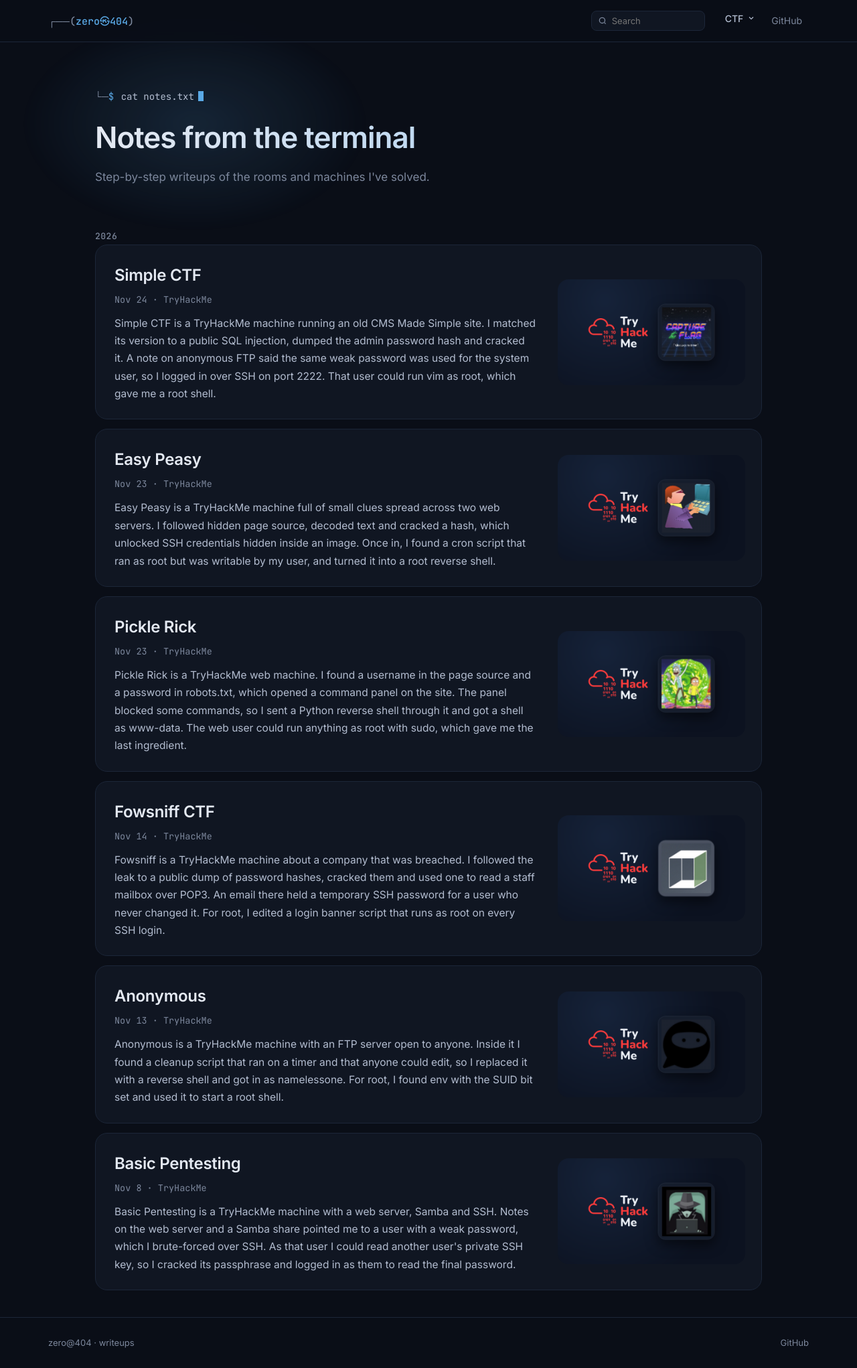
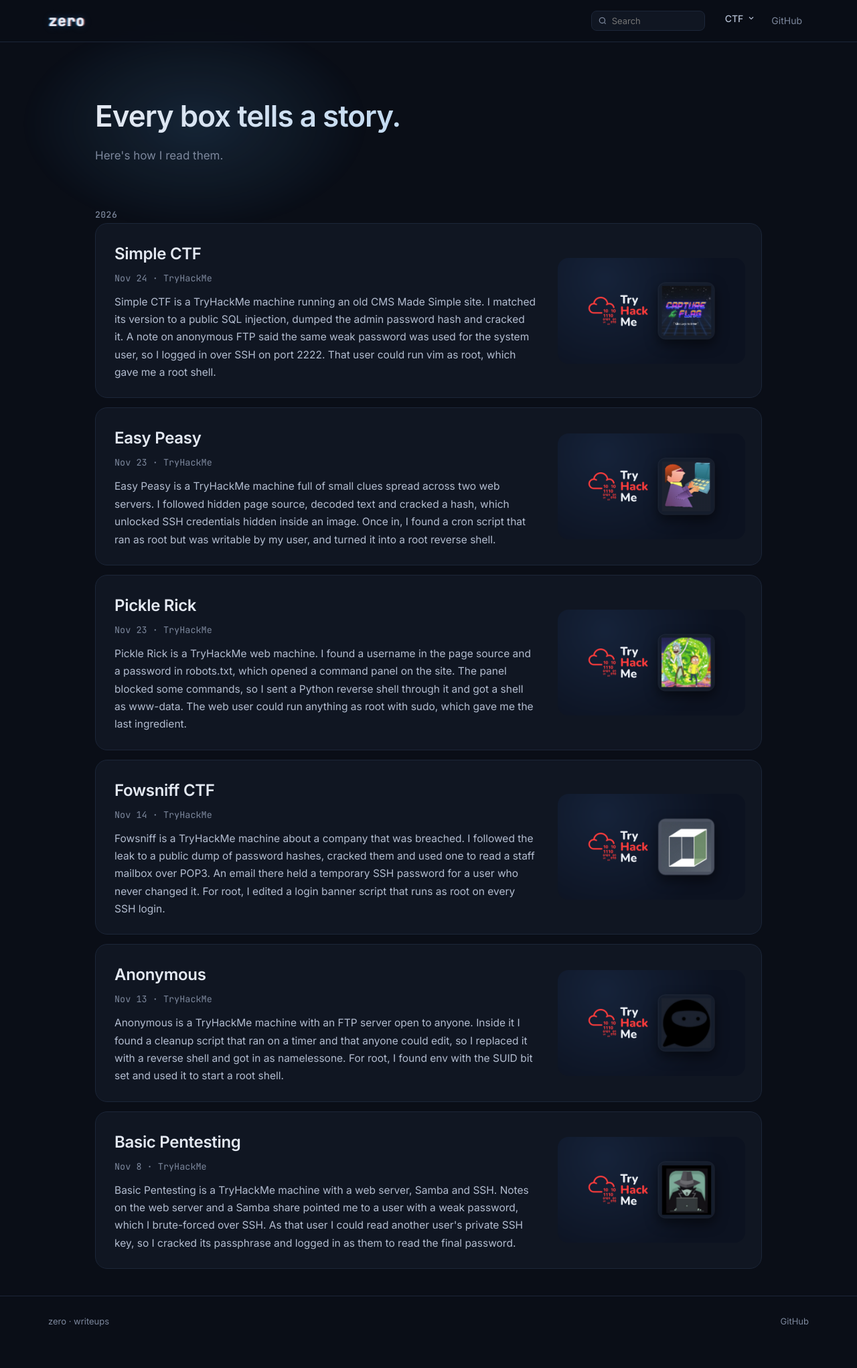
Before and after one commit to 10i-0/10i-0.github.io, a website: page index.html in a window 1280 px wide. Shown: the whole page at 67% size. After the commit the page ends 2010 px from the top, so only its background shows below. Drawn offline with Linux system fonts and the light colour scheme.

Commit message:
zero wordmark with soft glitch, new home phrase

```diff
--- a/assets/site.css
+++ b/assets/site.css
@@ -316,3 +316,30 @@ html,body{overflow-x:clip}
   .roombox{flex-wrap:wrap}
 }
 @media (max-width:820px){.item .d{order:0}}
+
+/* header wordmark: "zero" with a smooth, soft glitch */
+.me{display:inline-flex;align-items:center}
+.glitch{position:relative;display:inline-block;font:700 21px/1 "JetBrains Mono";letter-spacing:1px;color:var(--text);
+  text-shadow:0 0 14px rgba(var(--acc-rgb),.22);animation:gl-breathe 7s ease-in-out infinite}
+.glitch{isolation:isolate}.glitch::before,.glitch::after{content:attr(data-text);position:absolute;inset:0;z-index:-1;pointer-events:none;opacity:0;will-change:transform,opacity,clip-path}
+.glitch::before{color:#5aa9e6;animation:gl-a 7s cubic-bezier(.4,0,.2,1) infinite}
+.glitch::after{color:#e07a6e;animation:gl-b 7s cubic-bezier(.4,0,.2,1) infinite}
+/* a soft colour split that slides in and out, then two thin slices drift for a moment */
+@keyframes gl-a{
+  0%,80%{opacity:0;transform:translateX(0);clip-path:inset(0 0 0 0)}
+  83%{opacity:.7;transform:translateX(-1.5px);clip-path:inset(0 0 0 0)}
+  86%{opacity:.85;transform:translateX(-3px);clip-path:inset(18% 0 52% 0)}
+  88%{opacity:.85;transform:translateX(2px);clip-path:inset(58% 0 12% 0)}
+  90%{opacity:.6;transform:translateX(-1px);clip-path:inset(0 0 0 0)}
+  94%,100%{opacity:0;transform:translateX(0)}}
+@keyframes gl-b{
+  0%,80%{opacity:0;transform:translateX(0);clip-path:inset(0 0 0 0)}
+  83%{opacity:.6;transform:translateX(1.5px);clip-path:inset(0 0 0 0)}
+  86%{opacity:.8;transform:translateX(3px);clip-path:inset(60% 0 14% 0)}
+  88%{opacity:.8;transform:translateX(-2px);clip-path:inset(12% 0 62% 0)}
+  90%{opacity:.5;transform:translateX(1px);clip-path:inset(0 0 0 0)}
+  94%,100%{opacity:0;transform:translateX(0)}}
+@keyframes gl-breathe{0%,80%,94%,100%{filter:none;transform:none}86%{filter:blur(.3px);transform:translateX(.5px)}88%{transform:translateX(-.5px)}}
+.me:hover .glitch,.me:hover .glitch::before,.me:hover .glitch::after{animation-duration:2.2s}
+@media (prefers-reduced-motion:reduce){.glitch,.glitch::before,.glitch::after{animation:none}}
+.me .glitch{color:var(--text)}
--- a/index.html
+++ b/index.html
@@ -3,28 +3,28 @@
 <head>
 <meta charset="utf-8">
 <meta name="viewport" content="width=device-width, initial-scale=1">
-<title>zero@404 · writeups</title>
-<meta name="description" content="Writeups by zero@404: TryHackMe rooms, machines and challenges solved step by step.">
+<title>zero · writeups</title>
+<meta name="description" content="Writeups by zero: TryHackMe rooms, machines and challenges solved step by step.">
 <link rel="canonical" href="https://10i-0.github.io/">
 <meta property="og:type" content="website">
-<meta property="og:site_name" content="zero@404">
-<meta property="og:title" content="zero@404 · writeups">
-<meta property="og:description" content="Writeups by zero@404: TryHackMe rooms, machines and challenges solved step by step.">
+<meta property="og:site_name" content="zero">
+<meta property="og:title" content="zero · writeups">
+<meta property="og:description" content="Writeups by zero: TryHackMe rooms, machines and challenges solved step by step.">
 <meta property="og:url" content="https://10i-0.github.io/">
 <meta name="twitter:card" content="summary">
-<meta name="twitter:title" content="zero@404 · writeups">
-<meta name="twitter:description" content="Writeups by zero@404: TryHackMe rooms, machines and challenges solved step by step.">
+<meta name="twitter:title" content="zero · writeups">
+<meta name="twitter:description" content="Writeups by zero: TryHackMe rooms, machines and challenges solved step by step.">
 <meta name="theme-color" content="#0a0e17">
 <link rel="icon" href="/assets/favicon.svg?v=a6c11342" type="image/svg+xml">
 <link rel="preload" href="/assets/fonts/inter-400.woff2" as="font" type="font/woff2" crossorigin>
 <link rel="preload" href="/assets/fonts/jetbrains-mono-400.woff2" as="font" type="font/woff2" crossorigin>
-<link rel="stylesheet" href="/assets/site.css?v=17cac724">
+<link rel="stylesheet" href="/assets/site.css?v=ede1af95">
 <link rel="stylesheet" href="/assets/motion.css?v=aea22246">
 <script>document.documentElement.classList.add("js")</script>
 </head>
 <body>
 <header><div class="in">
-  <a class="me" href="/" aria-label="zero@404 home"><i>┌──(</i><span>zero㉿404</span><i>)</i></a>
+  <a class="me" href="/" aria-label="zero, home"><span class="glitch" data-text="zero">zero</span></a>
 
   <label class="hsearch"><svg width="14" height="14" viewBox="0 0 24 24" fill="none" stroke="currentColor" stroke-width="2.2" aria-hidden="true"><circle cx="11" cy="11" r="7"/><path d="m20 20-3.5-3.5"/></svg><input id="q" placeholder="Search" autocomplete="off" aria-label="Search writeups"></label>
   <nav class="links"><div class="dd"><button type="button" class="ddb" aria-haspopup="true">CTF<svg width="12" height="12" viewBox="0 0 24 24" fill="none" stroke="currentColor" stroke-width="2.4" aria-hidden="true"><path d="m6 9 6 6 6-6"/></svg></button>
@@ -34,9 +34,8 @@
 <main class="wrap wide">
   <section class="intro hero">
     <div class="glow" aria-hidden="true"></div>
-    <div class="prompt"><span class="pk">└─</span><span class="pu">$</span> <span class="typed" data-text="cat notes.txt"></span><span class="cur"></span></div>
-    <h1 class="grad">Notes from the terminal</h1>
-    <p>Step-by-step writeups of the rooms and machines I've solved.</p>
+    <h1 class="grad">Every box tells a story.</h1>
+    <p>Here's how I read them.</p>
   </section>
 
   <section class="year-group"><div class="year">2026</div><ul class="list"><li class="item" data-platform="TryHackMe" data-search="simple ctf tryhackme linux nmap -p- (ftp, http, ssh on 2222) gobuster finds /simple cms made simple 2.2.8 cve-2019-9053 sqli dumps and cracks mitch's hash ssh as mitch on 2222 sudo vim nopasswd root ftp cms sqli cve password-cracking ssh sudo vim nmap ftp gobuster cve-2019-9053 exploit ssh vim">
@@ -54,7 +53,7 @@
 </li></ul></section>
   <p class="empty" id="empty" hidden>No writeup matches that.</p>
 </main>
-<footer><div class="wrap"><span>zero@404 · writeups</span><a href="https://github.com/10i-0" target="_blank" rel="noopener">GitHub</a></div></footer>
+<footer><div class="wrap"><span>zero · writeups</span><a href="https://github.com/10i-0" target="_blank" rel="noopener">GitHub</a></div></footer>
 <script src="/assets/site.js?v=2d24193a" defer></script>
 </body>
 </html>
```
Also changed, not shown: 404.html (+4 -4 lines), build.mjs (+6 -7 lines), writeups/anonymous/index.html (+4 -4 lines), writeups/basic-pentesting/index.html (+4 -4 lines), writeups/easypeasy/index.html (+4 -4 lines), writeups/fowsniff/index.html (+4 -4 lines), writeups/pickle-rick/index.html (+4 -4 lines), writeups/simple-ctf/index.html (+4 -4 lines).
